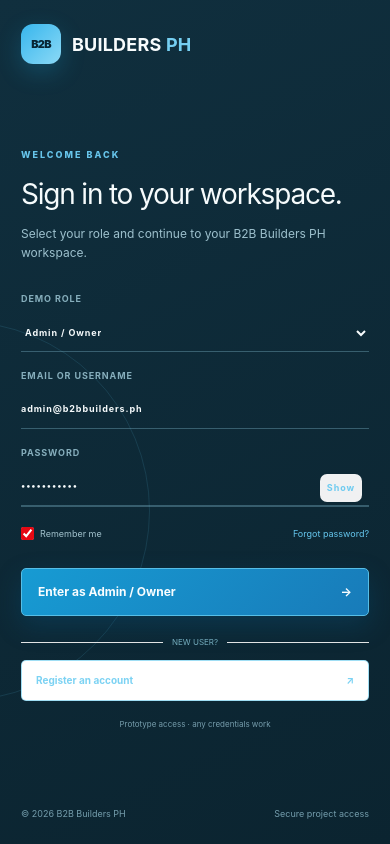
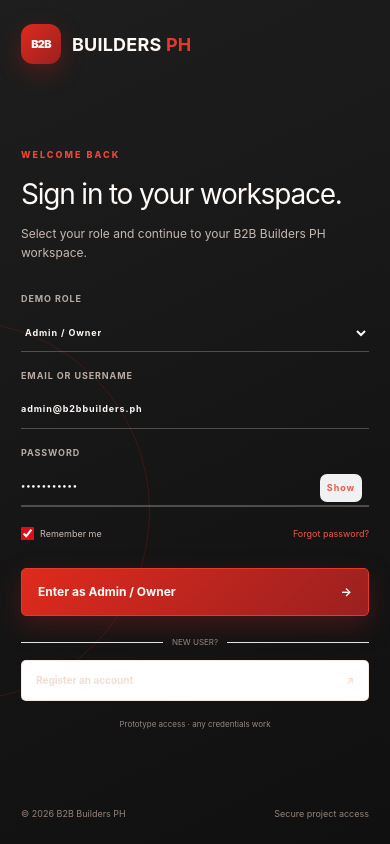
Before and after one commit to b2bbuildersph-dev/b2bbuilderswebsite, a Next.js app: page / in a window 390 px wide. Built offline with nearby package versions, Linux system fonts and the light colour scheme.

Commit message:
Adopt charcoal and signal-red visual palette

```diff
--- /dev/null
+++ b/app/dashboard-ref.css
@@ -0,0 +1,30 @@
+/* Shared visual language: charcoal interface, signal red actions, warm neutral canvas. */
+body { background: #ded0c9; color: #141414; }
+
+.erp {
+  --red: #d82216;
+  --red-deep: #9a2020;
+  --graphite: #1e1e1e;
+  --ink: #141414;
+  --muted: #756862;
+  --bg: #ded0c9;
+  --card: #fdf9f6;
+  --soft: #f0e7e1;
+  --line: #d7c8c0;
+}
+
+.erp.dark {
+  --ink: #fffaf6;
+  --muted: #bcaea6;
+  --bg: #141414;
+  --card: #1e1e1e;
+  --soft: #282625;
+  --line: #3a3532;
+}
+
+.side { background: linear-gradient(180deg, #d82216 0 16%, #9a2020 16% 22%, #141414 22% 100%); }
+.top { background: color-mix(in srgb, var(--card) 90%, transparent); }
+.red-button { background: linear-gradient(135deg, #e12b1e, #9a2020); box-shadow: 0 10px 27px rgba(154, 32, 32, .25); }
+.red-button:hover { box-shadow: 0 16px 36px rgba(154, 32, 32, .38); }
+.hero-metrics article, .subcon-hero > div { background: linear-gradient(135deg, #e12b1e, #9a2020); box-shadow: 0 14px 38px rgba(154, 32, 32, .22); }
+.panel, .action-cards button { box-shadow: 0 12px 34px rgba(48, 32, 25, .08); }
--- a/app/layout.tsx
+++ b/app/layout.tsx
@@ -2,6 +2,7 @@ import type { Metadata } from "next";
 import { Geist, Geist_Mono } from "next/font/google";
 import "./globals.css";
 import "./login.css";
+import "./dashboard-ref.css";
 
 const geistSans = Geist({
   variable: "--font-geist-sans",
--- a/app/login.css
+++ b/app/login.css
@@ -3,8 +3,8 @@
   padding: 0;
   display: grid;
   grid-template-columns: minmax(440px, 38%) 1fr;
-  background: #0d2532;
-  color: #eef8fb;
+  background: #141414;
+  color: #f6efea;
 }
 
 .auth-split .auth-panel {
@@ -12,7 +12,7 @@
   padding: clamp(32px, 5vw, 72px) clamp(32px, 5.8vw, 92px) 30px;
   display: grid;
   grid-template-rows: auto 1fr auto;
-  background: linear-gradient(155deg, #102f3e 0%, #0b2430 100%);
+  background: linear-gradient(155deg, #1e1e1e 0%, #141414 66%, #101010 100%);
   position: relative;
   z-index: 1;
 }
@@ -24,7 +24,7 @@
   height: 380px;
   left: -230px;
   top: 38%;
-  border: 1px solid rgba(95, 202, 239, .13);
+  border: 1px solid rgba(216, 34, 22, .2);
   border-radius: 50%;
   pointer-events: none;
 }
@@ -35,7 +35,7 @@
   display: inline-flex;
   align-items: center;
   gap: 11px;
-  color: #f8fcfd;
+  color: #fffaf6;
 }
 
 .auth-split .auth-logo > span {
@@ -45,15 +45,15 @@
   display: grid;
   place-items: center;
   border-radius: 12px;
-  color: #082534;
-  background: linear-gradient(135deg, #37b6ed, #8bd9f6);
+  color: #fffaf6;
+  background: linear-gradient(135deg, #df2a1d, #9a2020);
   font-size: 11px;
   letter-spacing: -.8px;
-  box-shadow: 0 8px 24px rgba(31, 170, 225, .24);
+  box-shadow: 0 8px 24px rgba(216, 34, 22, .28);
 }
 
 .auth-split .auth-logo strong { font-size: 18px; letter-spacing: .2px; }
-.auth-split .auth-logo i { color: #75cef1; font-style: normal; }
+.auth-split .auth-logo i { color: #e33a2d; font-style: normal; }
 
 .auth-split .auth-body {
   display: flex;
@@ -69,20 +69,20 @@
   border-radius: 0;
   background: transparent;
   box-shadow: none;
-  color: #eff9fb;
+  color: #fffaf6;
 }
 
 .auth-split .form-intro { margin-bottom: 30px; }
-.auth-split .form-intro > span { color: #67c5eb; }
-.auth-split .form-intro h2 { color: #f6fbfc; font-size: clamp(27px, 2.2vw, 36px); letter-spacing: -1.2px; }
-.auth-split .form-intro p { color: #9dc0cd; font-size: 12px; line-height: 1.6; }
+.auth-split .form-intro > span { color: #ef4637; }
+.auth-split .form-intro h2 { color: #fffaf6; font-size: clamp(27px, 2.2vw, 36px); letter-spacing: -1.2px; }
+.auth-split .form-intro p { color: #c8b9b1; font-size: 12px; line-height: 1.6; }
 
 .auth-split .auth-card > label {
   display: flex;
   flex-direction: column;
   gap: 8px;
   margin-top: 17px;
-  color: #86aebc;
+  color: #b9aba4;
   font-size: 9px;
   font-weight: 750;
   letter-spacing: .9px;
@@ -94,52 +94,52 @@
 .auth-split .password input {
   padding: 12px 0;
   border: 0;
-  border-bottom: 1px solid rgba(142, 204, 226, .32);
+  border-bottom: 1px solid rgba(236, 219, 209, .28);
   border-radius: 0;
-  color: #f7fbfc;
+  color: #fffaf6;
   background: transparent;
   box-shadow: none;
 }
 
 .auth-split .auth-card > label input:focus,
 .auth-split .auth-card > label select:focus,
-.auth-split .password input:focus { border-color: #66ccef; }
-.auth-split .auth-card option { color: #0d2532; }
-.auth-split .password { border-bottom: 1px solid rgba(142, 204, 226, .32); }
+.auth-split .password input:focus { border-color: #e1392d; }
+.auth-split .auth-card option { color: #141414; }
+.auth-split .password { border-bottom: 1px solid rgba(236, 219, 209, .28); }
 .auth-split .password input { border-bottom: 0; }
-.auth-split .password button { color: #6ecbf0; }
+.auth-split .password button { color: #ef5749; }
 
 .auth-split .auth-options { margin: 20px 0 28px; }
-.auth-split .auth-options label { color: #a2c2cd; }
-.auth-split .auth-options button { color: #65c6ed; }
+.auth-split .auth-options label { color: #c9bbb3; }
+.auth-split .auth-options button { color: #ef5749; }
 
 .auth-split .red-button {
   width: 100%;
   padding: 14px 16px;
-  border: 1px solid #57bee6;
+  border: 1px solid #e23b2e;
   border-radius: 5px;
-  background: linear-gradient(135deg, #179bd3, #187bb9);
-  box-shadow: 0 10px 26px rgba(6, 97, 146, .26);
-  color: #f9fdff;
+  background: linear-gradient(135deg, #e02a1d, #9a2020);
+  box-shadow: 0 10px 26px rgba(154, 32, 32, .34);
+  color: #fffaf6;
 }
 
-.auth-split .red-button:hover { box-shadow: 0 14px 30px rgba(6, 97, 146, .4); }
-.auth-split .or { color: #76aebf; margin: 20px 0 12px; }
-.auth-split .outline-button { border-color: rgba(103, 202, 237, .62); color: #7bd2f3; border-radius: 5px; }
-.auth-split .auth-card > small { color: #769dac; text-align: center; display: block; margin-top: 17px; }
+.auth-split .red-button:hover { box-shadow: 0 14px 30px rgba(154, 32, 32, .52); }
+.auth-split .or { color: #978881; margin: 20px 0 12px; }
+.auth-split .outline-button { border-color: rgba(237, 215, 203, .55); color: #f2ddd3; border-radius: 5px; }
+.auth-split .auth-card > small { color: #96877f; text-align: center; display: block; margin-top: 17px; }
 
 .auth-split .register-card { max-width: 470px; }
-.auth-split .reg-grid label { color: #8ab2c0; }
+.auth-split .reg-grid label { color: #b9aba4; }
 .auth-split .reg-grid input,
-.auth-split .reg-grid select { background: rgba(255,255,255,.06); border-color: rgba(142, 204, 226, .24); color: #f7fbfc; }
-.auth-split .back { color: #79d2f3; }
+.auth-split .reg-grid select { background: rgba(255,255,255,.06); border-color: rgba(236, 219, 209, .2); color: #fffaf6; }
+.auth-split .back { color: #ef5749; }
 .auth-split .sent { text-align: left; }
 
 .auth-split footer {
   position: relative;
   margin: 0;
   padding: 0;
-  color: #749dac;
+  color: #92837b;
   font-size: 9px;
   z-index: 1;
 }
@@ -148,7 +148,7 @@
   min-height: 100svh;
   position: relative;
   overflow: hidden;
-  background-image: linear-gradient(110deg, rgba(5, 32, 58, .42), rgba(12, 111, 168, .06) 50%, rgba(7, 46, 81, .2)), url("/login-structure.jpg");
+  background-image: linear-gradient(110deg, rgba(20, 20, 20, .6), rgba(154, 32, 32, .13) 52%, rgba(20, 20, 20, .18)), url("/login-structure.jpg");
   background-position: center;
   background-size: cover;
 }
@@ -157,11 +157,11 @@
   content: "";
   position: absolute;
   inset: 0;
-  background: linear-gradient(0deg, rgba(4, 26, 45, .4), transparent 45%);
+  background: linear-gradient(0deg, rgba(20, 20, 20, .62), transparent 45%);
 }
 
 @media (max-width: 850px) {
-  .auth.auth-split { display: block; background: #0d2532; }
+  .auth.auth-split { display: block; background: #141414; }
   .auth-split .auth-visual { display: none; }
   .auth-split .auth-panel { min-height: 100svh; padding: 30px 28px 24px; }
   .auth-split .auth-body { padding: 52px 0; }
```
